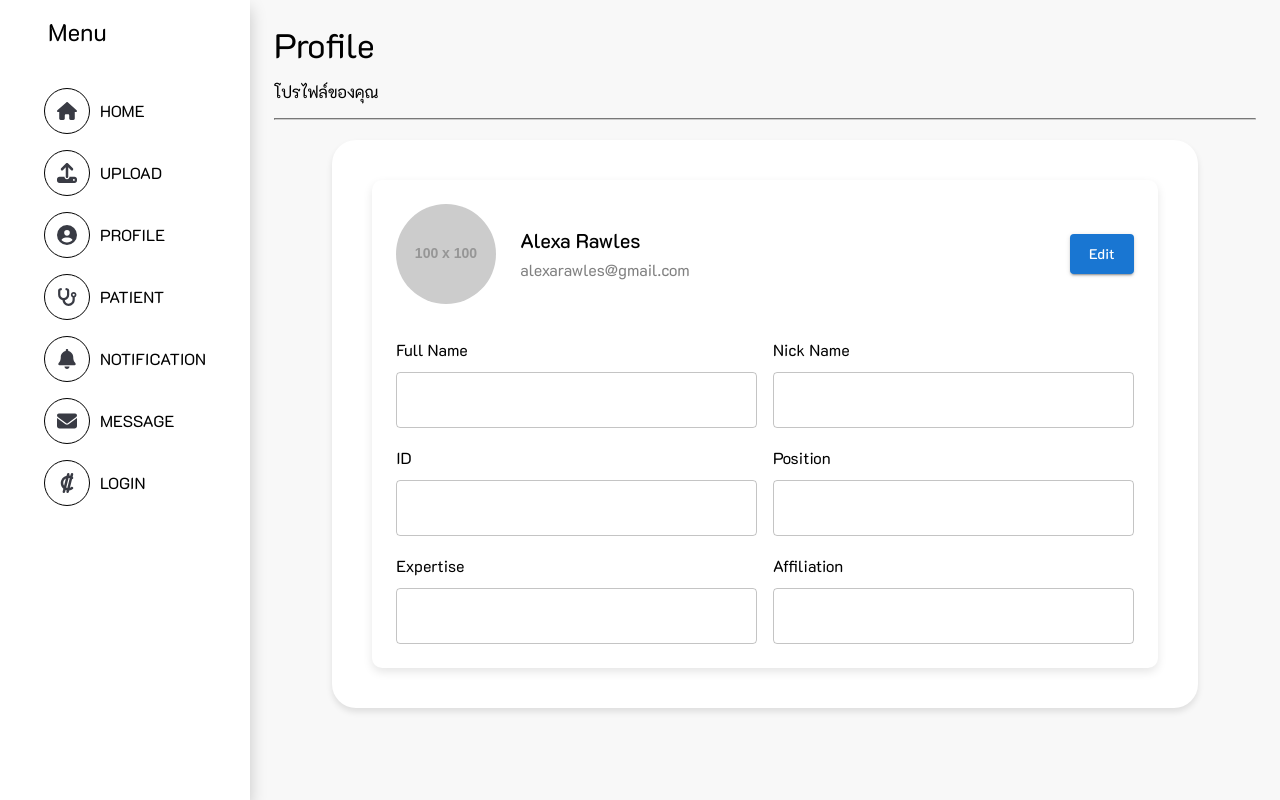
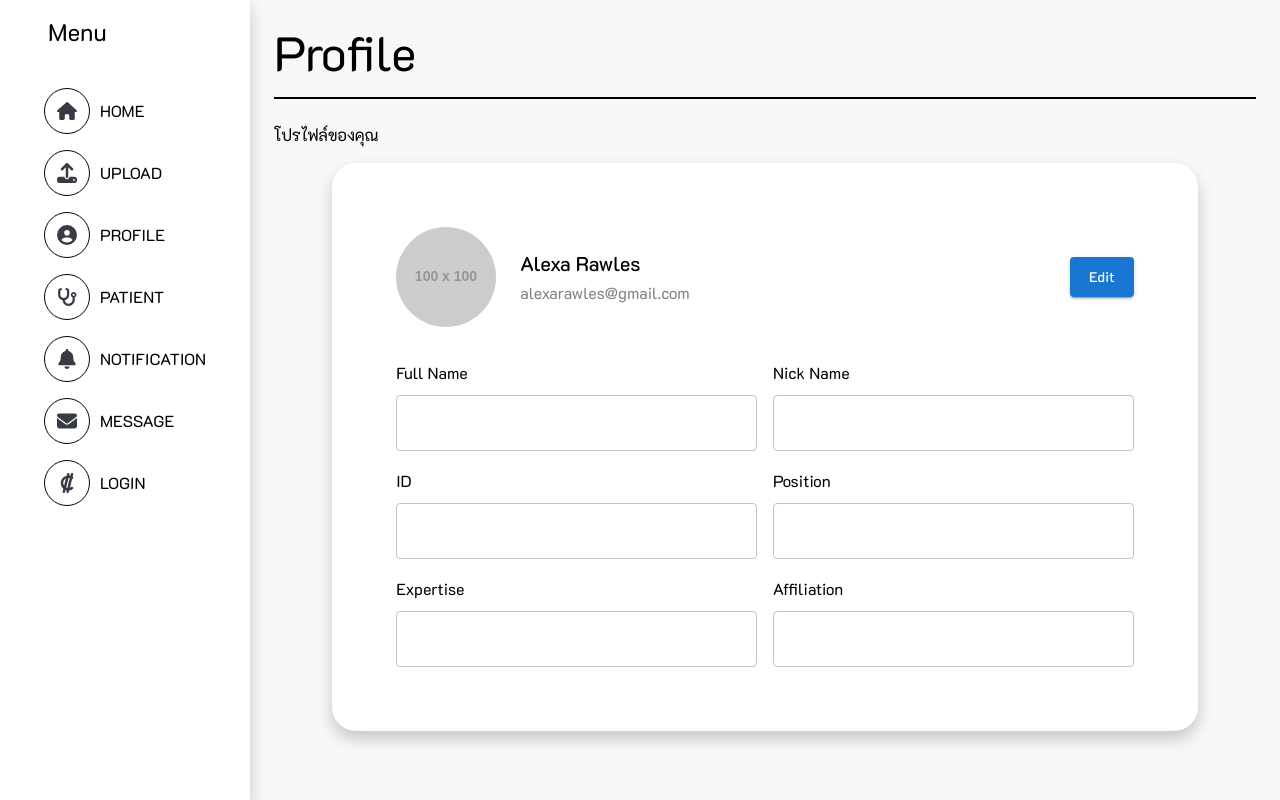
Before and after one commit to Boom-Tris/Boom-Tris-hospital, a React (Create React App) app in the folder Frontend/: page /PROFILE in a window 1280 px wide. Built offline with nearby package versions, Linux system fonts and the light colour scheme.

Commit message:
Profile_done

```diff
--- a/Frontend/src/components/ProfilePage.css
+++ /dev/null
@@ -1,29 +0,0 @@
-.Profile-background {
-    background-color: #ffffff;
-    border-radius: 24px;
-    padding: 40px;
-    margin: auto;
-    box-shadow: 0 4px 6px rgba(0, 0, 0, 0.1);
-  }
-  .Form-box-profile {
-    width: 80%;
-    max-width: 1200px;
-
-  }
-  .form-container {
-    display: flex;
-    flex-direction: column; /* Form rows stack vertically */
-
-  }
-  .sign-in-button {
-    align-self: center; /* Optional to align the button properly */
-  }
-  .form-row {
-    display: flex;
-    gap: 1rem; /* Spacing between form fields */
-  }
-
-  .font-upper-form {
-    font-family: "K2D", serif;
-    font-size: smaller;
-  }
--- a/Frontend/src/components/pages.css
+++ b/Frontend/src/components/pages.css
@@ -67,3 +67,35 @@ body {
     border-radius: 24px;
     box-shadow: 0 8px 16px rgba(0, 0, 0, 0.2);
   }
+
+
+  /*Profile page*/
+  .Profile-background {
+    background-color: #ffffff;
+    padding: 40px;
+    margin: auto;
+    box-shadow: 0 8px 16px rgba(0, 0, 0, 0.2);
+    border-radius: 24px;
+  }
+  .Form-box-profile {
+    width: 80%;
+    max-width: 1200px;
+
+  }
+  .form-container {
+    display: flex;
+    flex-direction: column; /* Form rows stack vertically */
+
+  }
+  .sign-in-button {
+    align-self: center; /* Optional to align the button properly */
+  }
+  .form-row {
+    display: flex;
+    gap: 1rem; /* Spacing between form fields */
+  }
+
+  .font-upper-form {
+    font-family: "K2D", serif;
+    font-size: smaller;
+  }
--- a/Frontend/src/pages/Profile.js
+++ b/Frontend/src/pages/Profile.js
@@ -1,29 +1,36 @@
 import React from 'react';
 import { Select, MenuItem, InputLabel, FormControl , Grid, Box, Typography,
    TextField, Button, Checkbox, FormControlLabel,Avatar } from '@mui/material';
-import '../components/Table.css';
-import'../components/ProfilePage.css';
+import'../components/pages.css';
 const Profile = () => {
   return (
     <div>
-      <Typography variant="h4" gutterBottom>Profile</Typography>
-      <Typography variant="subtitle1">โปรไฟล์ของคุณ</Typography>
-      <hr style={{ marginBottom: "20px", borderColor: "#ccc" }} />
+      {/*Header Upper box */}
+      <Typography variant="h3" gutterBottom>
+              Profile
+            </Typography>
+            <Box
+              sx={{
+                borderBottom: "2px solid #000",
+                marginBottom: 3,
+              }}
+            ></Box>
+            <Typography variant="body1" gutterBottom>
+              โปรไฟล์ของคุณ
+            </Typography>
+
+      {/*Box */}
       <Box className="Form-box-profile Profile-background">
         <form className="form-container">
         <Box
       sx={{
         p: 3,
         maxWidth: "900px",
-        margin: "0 auto",
         background: "#fff",
         borderRadius: "10px",
-        boxShadow: "0 4px 10px rgba(0, 0, 0, 0.1)",
+
       }}
     >
-
-
-
       {/* Profile Section */}
       <Box
         sx={{
```
